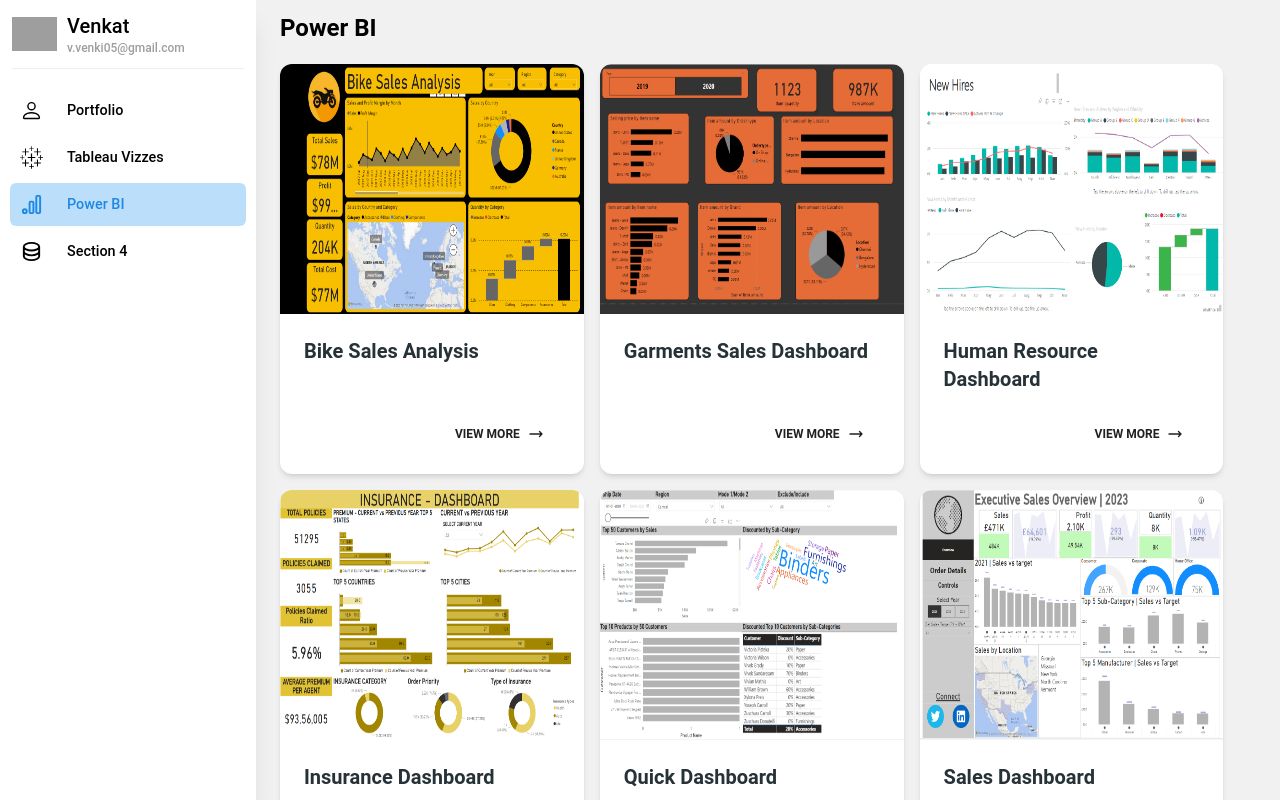
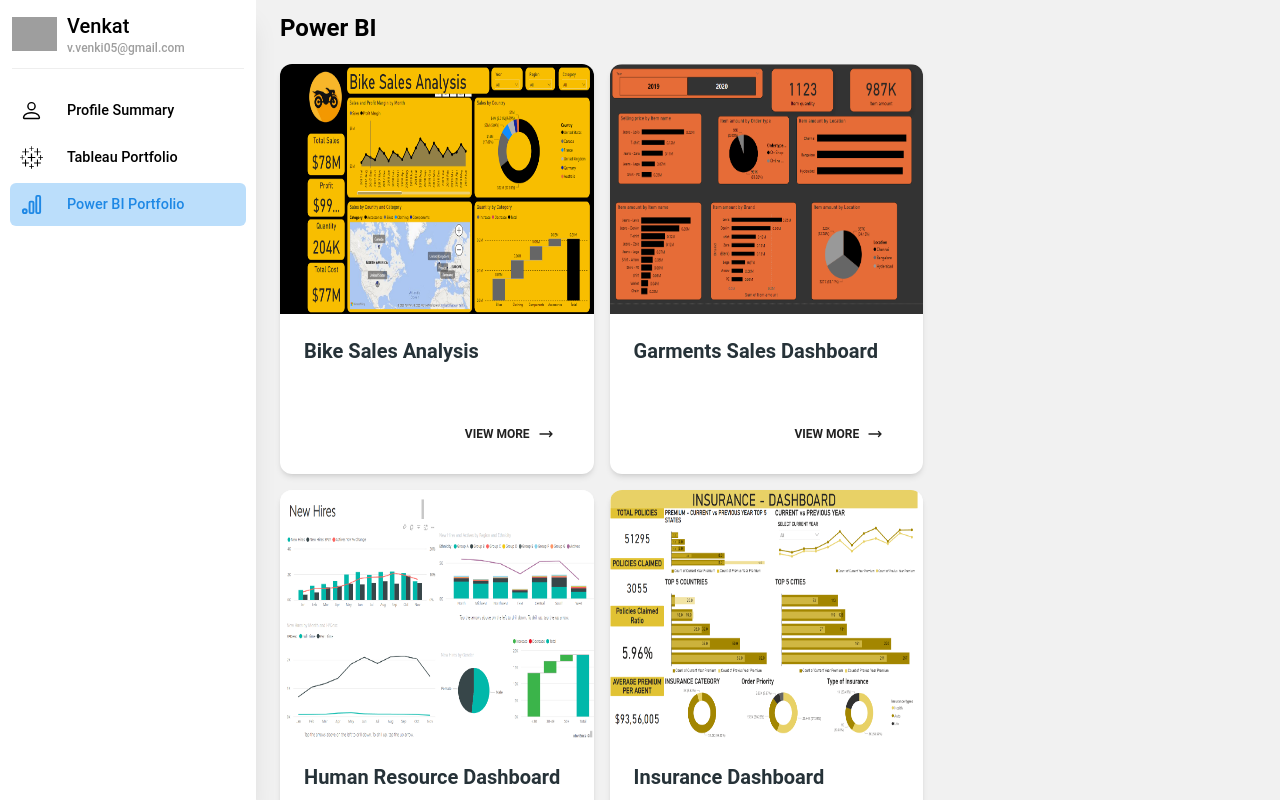
Before and after one commit to dataviolet3522/personal_profile, a React (Vite) app: page /power-bi in a window 1280 px wide. Shown: the top 800 px of the page. Built offline with nearby package versions, Linux system fonts and the light colour scheme; grey boxes are pictures that could not be loaded.

Commit message:
Sidebar name update

```diff
--- a/src/components/PowerBI.tsx
+++ b/src/components/PowerBI.tsx
@@ -57,7 +57,10 @@
         {powerBIData.map((item, index) => {
           const { name, routePath, img } = item;
           return (
-            <Card className=" lg:max-w-[31%] md:max-w-[45%] sm:max-w-[100%]  grow overflow-hidden mr-4 mb-4">
+            <Card
+              key={index}
+              className="lg:max-w-[32%] md:max-w-[45%] sm:max-w-[100%]  grow overflow-hidden mr-4 mb-4"
+            >
               <CardHeader
                 floated={false}
                 shadow={false}
--- a/src/components/Sidebar.tsx
+++ b/src/components/Sidebar.tsx
@@ -97,27 +97,27 @@
             <li>
               <NavLink to={"/"} className="link">
                 <BsPerson size={23} className="min-w-max" />
-                Portfolio
+                Profile Summary
               </NavLink>
             </li>
             <li>
-              <NavLink to={"/Tableau"} className="link">
+              <NavLink to={"/tableau"} className="link">
                 <SiTableau size={23} className="min-w-max" />
-                Tableau Vizzes
+                Tableau Portfolio
               </NavLink>
             </li>
             <li>
               <NavLink to={"power-bi"} className="link">
                 <TbBrandGoogleAnalytics size={23} className="min-w-max" />
-                Power BI
+                Power BI Portfolio
               </NavLink>
             </li>
-            <li>
-              <NavLink to={"/section4"} className="link">
+            {/* <li>
+              <NavLink to={"/domo"} className="link">
                 <HiOutlineDatabase size={23} className="min-w-max" />
-                Section 4
+                DOMO
               </NavLink>
-            </li>
+            </li> */}
           </ul>
         </div>
       </motion.div>
```
